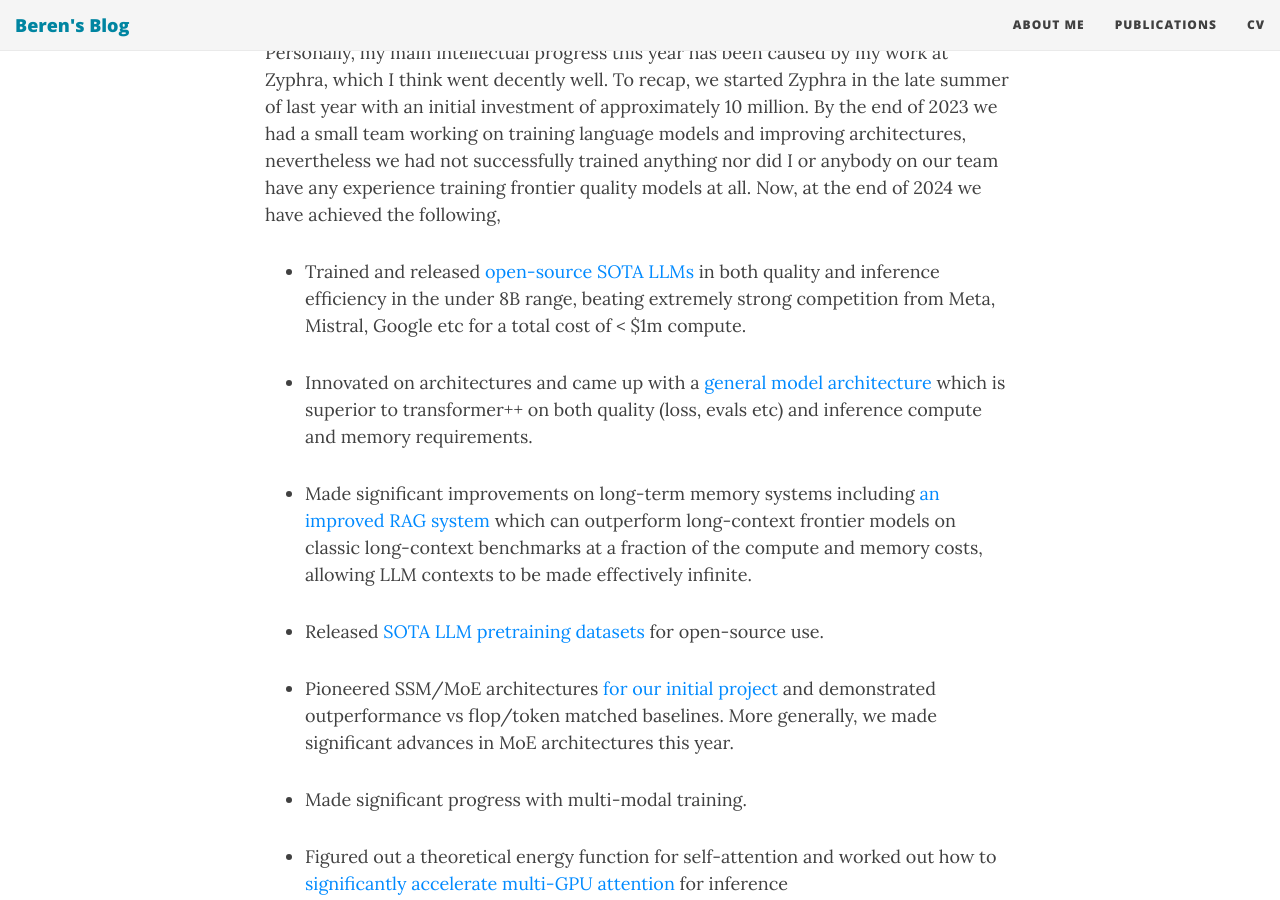
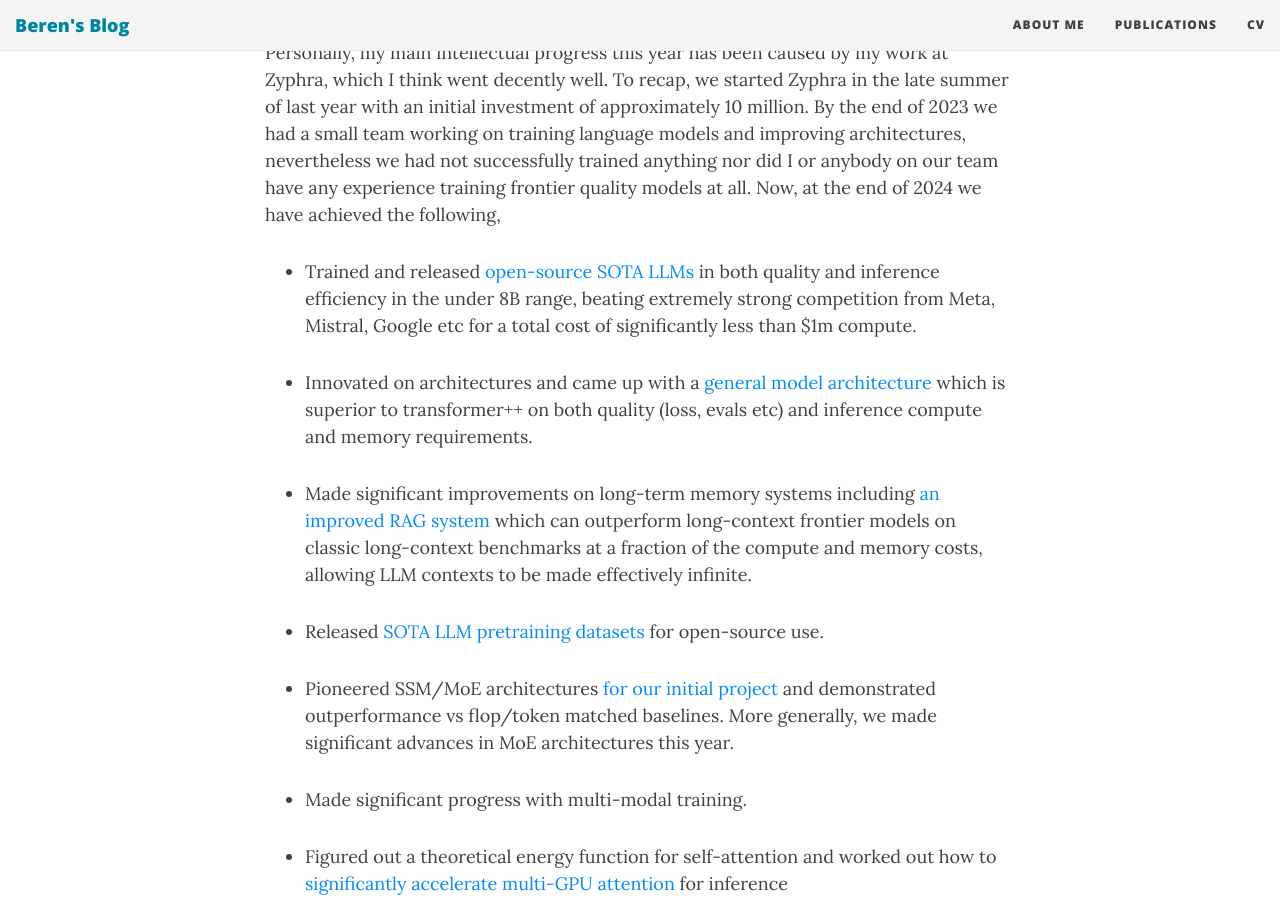
Before and after one commit to BerenMillidge/BerenMillidge.github.io, a Jekyll site: the page built from _posts/2025-01-04-Intellectual-Progress-in-2024.md, in a window 1280 px wide and 900 px high, scrolled down 1945 px. Built offline with Jekyll 4.4.1, drawn with Linux system fonts in a browser that asks for light colours; nearby versions of some CDN libraries.

Commit message:
Update 2025-01-04-Intellectual-Progress-in-2024.md

```diff
--- a/_posts/2025-01-04-Intellectual-Progress-in-2024.md
+++ b/_posts/2025-01-04-Intellectual-Progress-in-2024.md
@@ -14,7 +14,7 @@
 
 Personally, my main intellectual progress this year has been caused by my work at Zyphra, which I think went decently well. To recap, we started Zyphra in the late summer of last year with an initial investment of approximately 10 million. By the end of 2023 we had a small team working on training language models and improving architectures, nevertheless we had not successfully trained anything nor did I or anybody on our team have any experience training frontier quality models at all. Now, at the end of 2024 we have achieved the following,
 
--  Trained and released [open-source](https://www.zyphra.com/post/zamba2-7b) [SOTA](https://arxiv.org/abs/2411.15242) [LLMs](https://arxiv.org/abs/2405.16712) in both quality and inference efficiency in the under 8B range, beating extremely strong competition from Meta, Mistral, Google etc for a total cost of < $1m compute.
+-  Trained and released [open-source](https://www.zyphra.com/post/zamba2-7b) [SOTA](https://arxiv.org/abs/2411.15242) [LLMs](https://arxiv.org/abs/2405.16712) in both quality and inference efficiency in the under 8B range, beating extremely strong competition from Meta, Mistral, Google etc for a total cost of significantly less than $1m compute.
 
 - Innovated on architectures and came up with a [general model architecture](https://arxiv.org/abs/2411.15242) which is superior to transformer++ on both quality (loss, evals etc) and inference compute and memory requirements.
 
```
